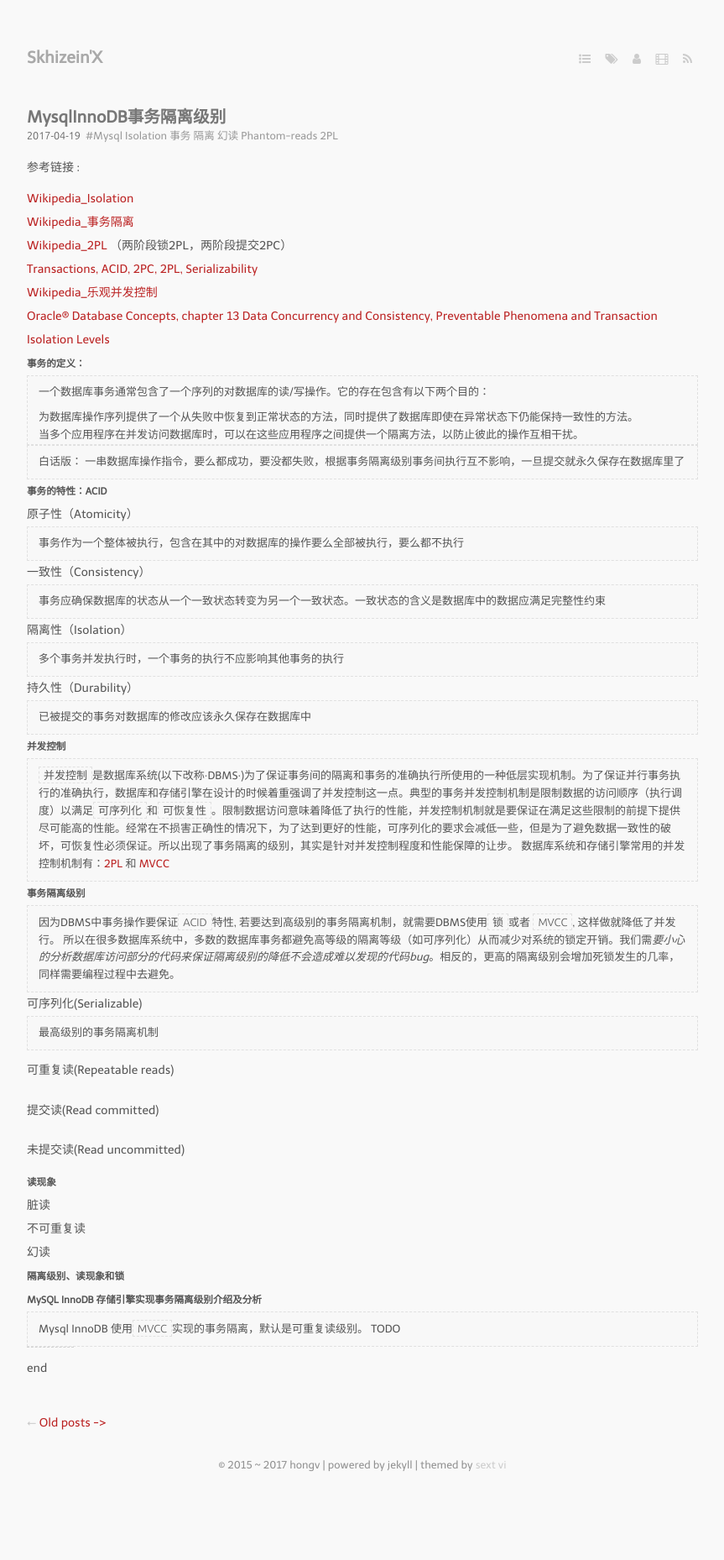
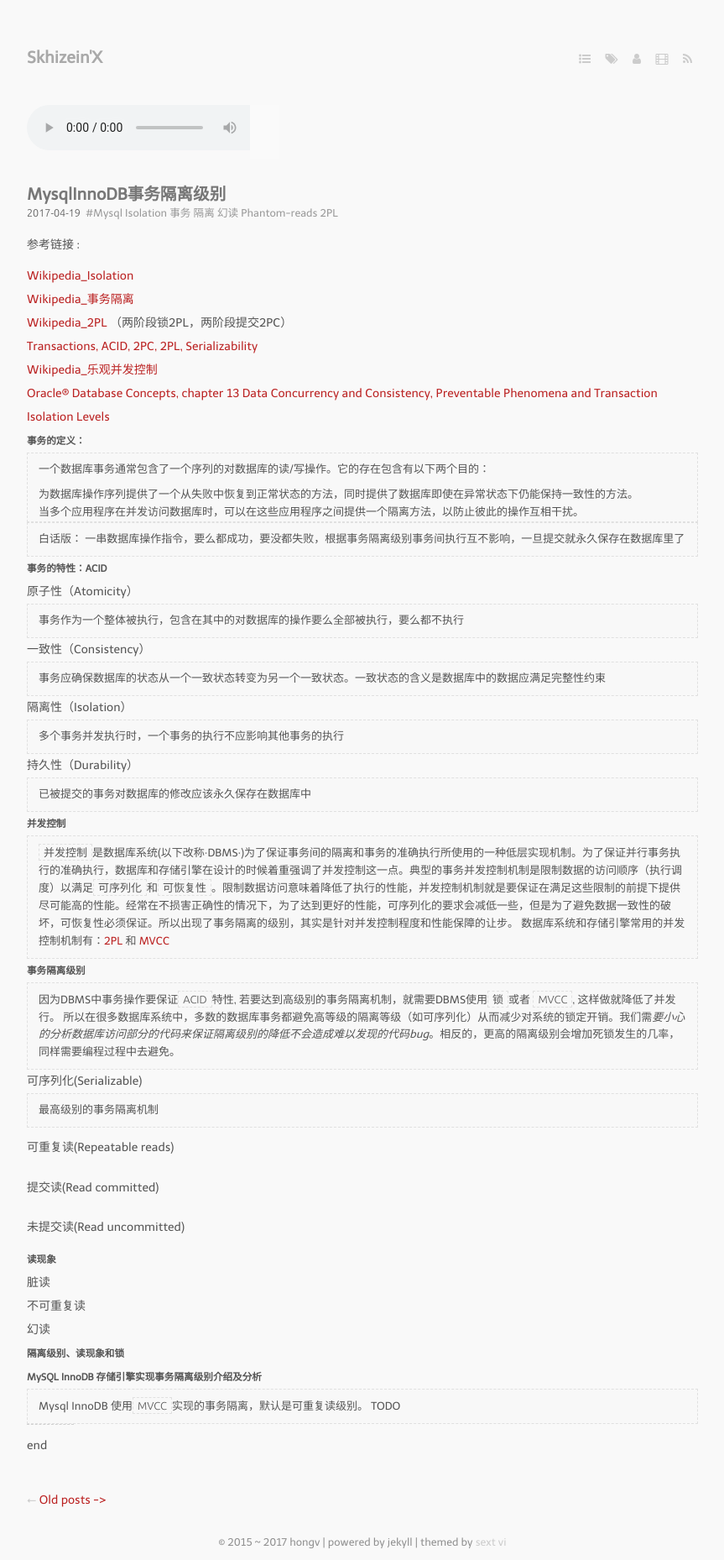
Before and after one commit to xhwSkhizein/xhwSkhizein.github.io, a Jekyll site: the page built from index.markdown, in a window 1280 px wide. Shown: the whole page at 84% size, without its empty margins (208-1071 px from the left). Built offline with Jekyll 4.4.1, drawn with Linux system fonts in a browser that asks for light colours; nearby versions of some CDN libraries; before the commit the page ends 1766 px from its top, so only the background shows below that.

Commit message:
把播放器放到所有页面。。。😂

```diff
--- a/_layouts/default.html
+++ b/_layouts/default.html
@@ -31,6 +31,8 @@
           </nav>
         </header>
         <div id="content">
+		{% include audio.html %}
+
         {{ content }}
         </div>
         <footer>
--- a/_posts/2017-03-30-古北水镇.markdown
+++ b/_posts/2017-03-30-古北水镇.markdown
@@ -6,7 +6,6 @@ tags:
   - life
 ---
 
-{% include audio.html %}
 
 ![](http://7u2nrz.com1.z0.glb.clouddn.com/IMG_0204.JPG)
 
```
